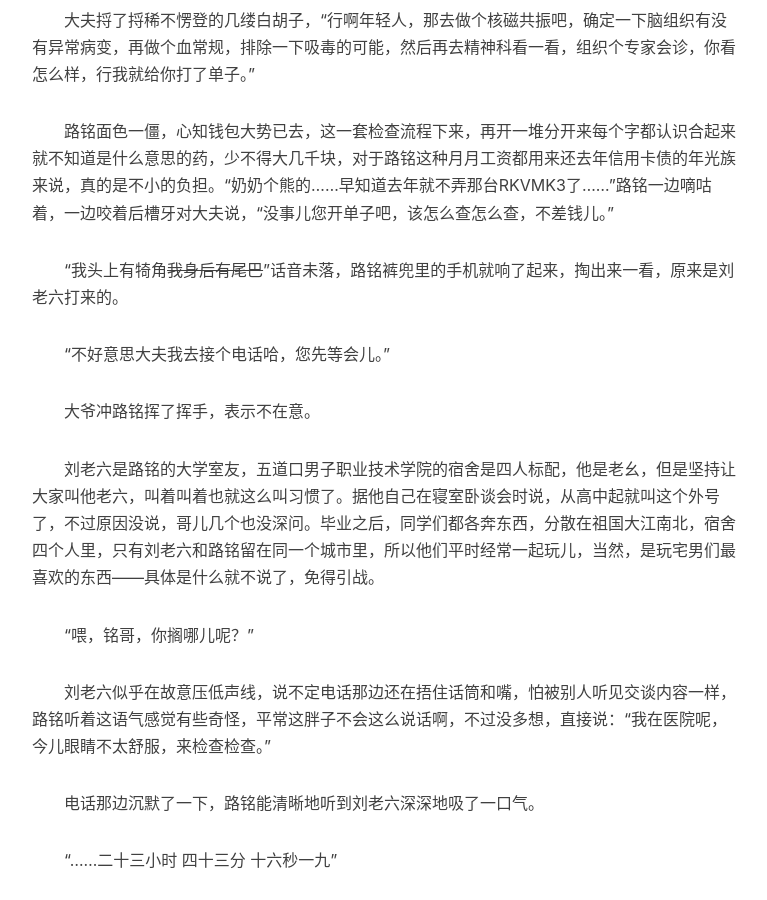
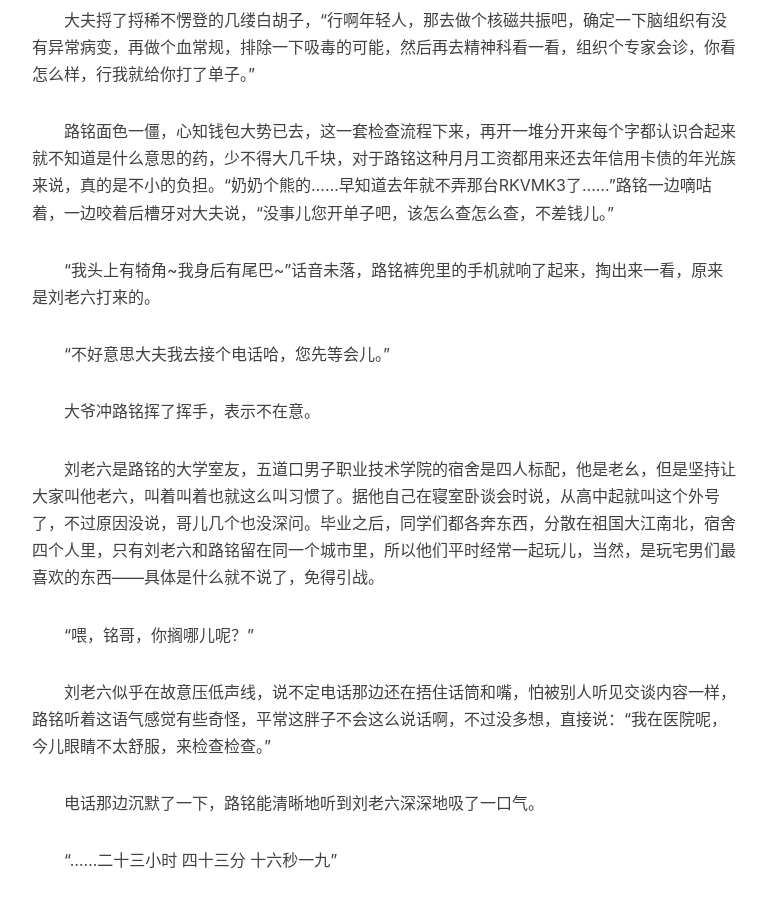
Before and after one commit to Loop680/Loop680.github.io, a Jekyll site: the page built from _posts/2015-09-22-L1-1.markdown, in a window 1280 px wide and 900 px high, scrolled down 1184 px. Shown: the whole window, without its empty margins (233-1000 px from the left). Built offline with Jekyll 4.4.1, drawn with Linux system fonts in a browser that asks for light colours; nearby versions of some CDN libraries; comment, search, counter and statistics services are not loaded.

```diff
--- a/_posts/2015-09-22-L1-1.markdown
+++ b/_posts/2015-09-22-L1-1.markdown
@@ -27,7 +27,7 @@ tags:
 
 　　路铭面色一僵，心知钱包大势已去，这一套检查流程下来，再开一堆分开来每个字都认识合起来就不知道是什么意思的药，少不得大几千块，对于路铭这种月月工资都用来还去年信用卡债的年光族来说，真的是不小的负担。“奶奶个熊的……早知道去年就不弄那台RKVMK3了……”路铭一边嘀咕着，一边咬着后槽牙对大夫说，“没事儿您开单子吧，该怎么查怎么查，不差钱儿。”
 
-　　“我头上有犄角~~我身后有尾巴~~”话音未落，路铭裤兜里的手机就响了起来，掏出来一看，原来是刘老六打来的。
+　　“我头上有犄角~我身后有尾巴~”话音未落，路铭裤兜里的手机就响了起来，掏出来一看，原来是刘老六打来的。
 
 　　“不好意思大夫我去接个电话哈，您先等会儿。”
 
```
